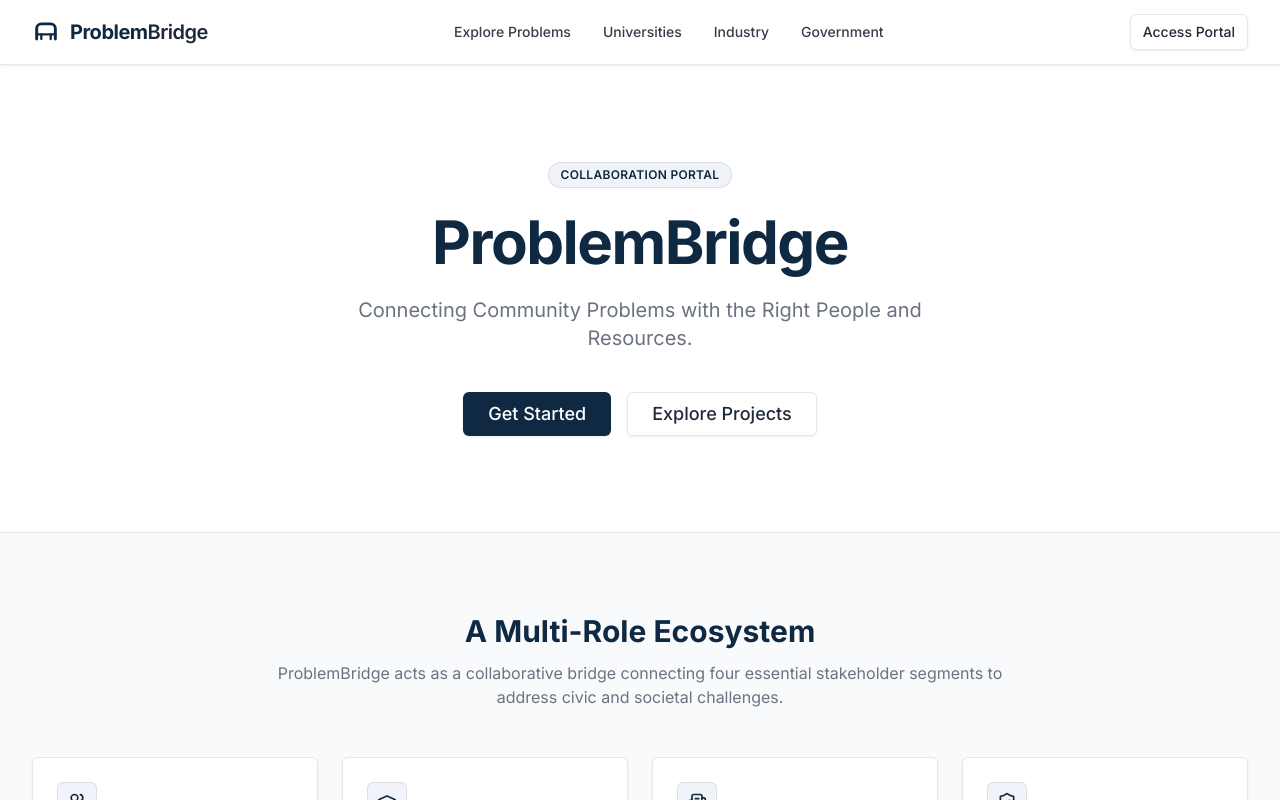
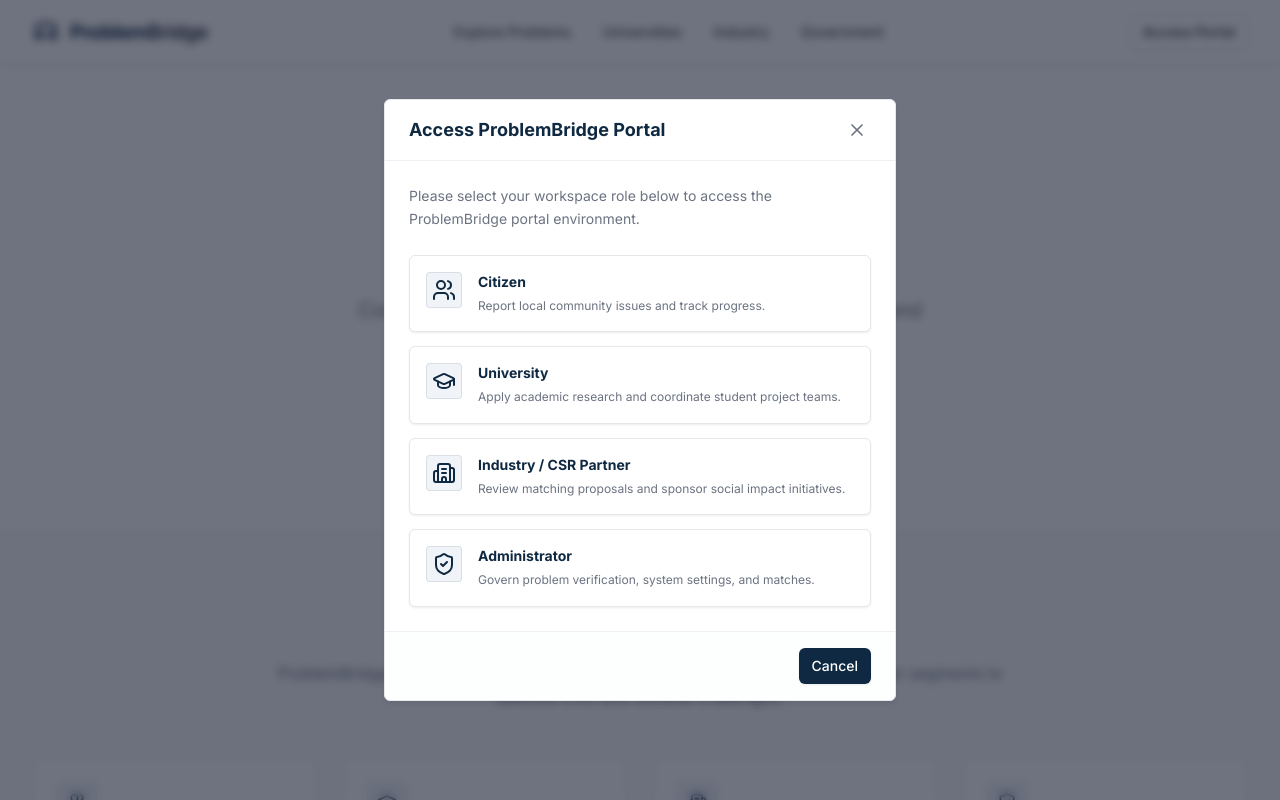
Before and after one commit to kunibillisairam/Bridge2Solve, a Next.js app: page / in a window 1280 px wide. Both pictures are taken after a click on the button "Access Portal". Shown: the top 800 px of the page. Built offline with nearby package versions, Linux system fonts and the light colour scheme.

Commit message:
fix: AuthContext default value prevents SSR throw on login page

```diff
--- a/src/app/page.tsx
+++ b/src/app/page.tsx
@@ -1,9 +1,14 @@
-import React from "react";
+"use client";
+
+import React, { useState } from "react";
 import { Button } from "@/components/ui/Button";
 import { Card, CardContent, CardDescription, CardHeader, CardTitle } from "@/components/ui/Card";
 import { ShieldCheck, GraduationCap, Building2, Users } from "lucide-react";
+import { PortalAccessModal } from "@/components/ui/PortalAccessModal";
 
 export default function Home() {
+  const [isModalOpen, setIsModalOpen] = useState(false);
+
   const roles = [
     {
       title: "Citizens",
@@ -49,10 +54,10 @@
 
           {/* Call-to-action */}
           <div className="flex flex-col sm:flex-row items-center justify-center gap-4">
-            <Button variant="primary" size="lg" className="w-full sm:w-auto">
+            <Button variant="primary" size="lg" className="w-full sm:w-auto" onClick={() => setIsModalOpen(true)}>
               Get Started
             </Button>
-            <Button variant="outline" size="lg" className="w-full sm:w-auto">
+            <Button variant="outline" size="lg" className="w-full sm:w-auto" onClick={() => setIsModalOpen(true)}>
               Explore Projects
             </Button>
           </div>
@@ -112,6 +117,9 @@
           </div>
         </div>
       </section>
+
+      {/* Portal Access Modal */}
+      <PortalAccessModal isOpen={isModalOpen} onClose={() => setIsModalOpen(false)} />
     </div>
   );
 }
--- a/src/components/layout/Header.tsx
+++ b/src/components/layout/Header.tsx
@@ -4,9 +4,11 @@
 import Link from "next/link";
 import { Menu, X } from "lucide-react";
 import { Button } from "@/components/ui/Button";
+import { PortalAccessModal } from "@/components/ui/PortalAccessModal";
 
 export function Header() {
   const [isMobileMenuOpen, setIsMobileMenuOpen] = useState(false);
+  const [isModalOpen, setIsModalOpen] = useState(false);
 
   const navigationLinks = [
     { label: "Explore Problems", href: "#" },
@@ -77,7 +79,7 @@
 
           {/* Header Action Button */}
           <div className="hidden md:flex items-center">
-            <Button variant="outline" size="sm">
+            <Button variant="outline" size="sm" onClick={() => setIsModalOpen(true)}>
               Access Portal
             </Button>
           </div>
@@ -114,12 +116,18 @@
             </Link>
           ))}
           <div className="pt-4 border-t border-brandgray-border mt-3 px-3">
-            <Button variant="outline" size="md" className="w-full">
+            <Button variant="outline" size="md" className="w-full" onClick={() => {
+              setIsMobileMenuOpen(false);
+              setIsModalOpen(true);
+            }}>
               Access Portal
             </Button>
           </div>
         </div>
       )}
+
+      {/* Portal Access Modal */}
+      <PortalAccessModal isOpen={isModalOpen} onClose={() => setIsModalOpen(false)} />
     </header>
   );
 }
--- /dev/null
+++ b/src/components/ui/PortalAccessModal.tsx
@@ -0,0 +1,147 @@
+"use client";
+
+import React, { useState } from "react";
+import { X, Users, GraduationCap, Building2, ShieldCheck, CheckCircle } from "lucide-react";
+import { Button } from "./Button";
+import { Card, CardContent } from "./Card";
+
+interface PortalAccessModalProps {
+  isOpen: boolean;
+  onClose: () => void;
+}
+
+export function PortalAccessModal({ isOpen, onClose }: PortalAccessModalProps) {
+  const [selectedRole, setSelectedRole] = useState<string | null>(null);
+
+  if (!isOpen) return null;
+
+  const roles = [
+    {
+      name: "Citizen",
+      description: "Report local community issues and track progress.",
+      icon: Users,
+    },
+    {
+      name: "University",
+      description: "Apply academic research and coordinate student project teams.",
+      icon: GraduationCap,
+    },
+    {
+      name: "Industry / CSR Partner",
+      description: "Review matching proposals and sponsor social impact initiatives.",
+      icon: Building2,
+    },
+    {
+      name: "Administrator",
+      description: "Govern problem verification, system settings, and matches.",
+      icon: ShieldCheck,
+    },
+  ];
+
+  const handleRoleSelect = (roleName: string) => {
+    setSelectedRole(roleName);
+  };
+
+  const handleReset = () => {
+    setSelectedRole(null);
+  };
+
+  return (
+    <div className="fixed inset-0 z-50 flex items-center justify-center bg-slate-900/60 backdrop-blur-sm p-4">
+      {/* Modal Card */}
+      <div className="bg-white rounded-md border border-brandgray-border shadow-standard w-full max-w-lg overflow-hidden flex flex-col animate-in fade-in zoom-in-95 duration-150">
+
+        {/* Modal Header */}
+        <div className="flex items-center justify-between px-6 py-4 border-b border-brandgray-border/60">
+          <h3 className="text-lg font-bold text-primary">Access ProblemBridge Portal</h3>
+          <button
+            onClick={() => {
+              onClose();
+              handleReset();
+            }}
+            className="text-brandgray-muted hover:text-brandgray-text transition-colors p-1"
+            aria-label="Close modal"
+          >
+            <X className="h-5 w-5" />
+          </button>
+        </div>
+
+        {/* Modal Content */}
+        <div className="p-6 flex-1 overflow-y-auto">
+          {!selectedRole ? (
+            <>
+              <p className="text-sm text-brandgray-muted mb-6 leading-relaxed">
+                Please select your workspace role below to access the ProblemBridge portal environment.
+              </p>
+
+              <div className="space-y-3.5">
+                {roles.map((role) => {
+                  const Icon = role.icon;
+                  return (
+                    <Card
+                      key={role.name}
+                      onClick={() => handleRoleSelect(role.name)}
+                      className="cursor-pointer hover:border-primary/55 hover:bg-brandgray-light/20 transition-all duration-150 border border-brandgray-border"
+                    >
+                      <CardContent className="p-4 flex items-start gap-4">
+                        <div className="h-9 w-9 shrink-0 flex items-center justify-center rounded bg-primary-light text-primary border border-primary/10">
+                          <Icon className="h-4.5 w-4.5" />
+                        </div>
+                        <div className="space-y-1">
+                          <h4 className="text-sm font-bold text-primary">{role.name}</h4>
+                          <p className="text-xs text-brandgray-muted leading-relaxed">
+                            {role.description}
+                          </p>
+                        </div>
+                      </CardContent>
+                    </Card>
+                  );
+                })}
+              </div>
+            </>
+          ) : (
+            <div className="text-center py-6 px-4 space-y-6">
+              <div className="h-12 w-12 bg-success-light text-success border border-success/15 rounded-full flex items-center justify-center mx-auto">
+                <CheckCircle className="h-6 w-6" />
+              </div>
+
+              <div className="space-y-2">
+                <h4 className="text-base font-bold text-primary">
+                  {selectedRole} Portal Initialized
+                </h4>
+                <p className="text-sm text-brandgray-text/90 max-w-sm mx-auto leading-relaxed">
+                  The routing configuration and session structures for the <span className="font-semibold">{selectedRole}</span> dashboard are ready.
+                </p>
+              </div>
+
+              <div className="p-4 border border-brandgray-border rounded bg-brandgray-light/40 text-xs text-brandgray-muted text-left leading-relaxed">
+                <strong className="text-brandgray-text block mb-1">Interactivity Notice:</strong>
+                Authentication, secure login, and database dashboards will be connected in the subsequent execution phase.
+              </div>
+            </div>
+          )}
+        </div>
+
+        {/* Modal Footer */}
+        <div className="px-6 py-4 border-t border-brandgray-border/60 bg-brandgray-light/30 flex justify-end gap-3">
+          {selectedRole && (
+            <Button variant="outline" size="sm" onClick={handleReset}>
+              Back to Roles
+            </Button>
+          )}
+          <Button
+            variant="primary"
+            size="sm"
+            onClick={() => {
+              onClose();
+              handleReset();
+            }}
+          >
+            {selectedRole ? "Done" : "Cancel"}
+          </Button>
+        </div>
+
+      </div>
+    </div>
+  );
+}
```
Also changed, not shown: src/context/AuthContext.tsx (+11 -6 lines).
